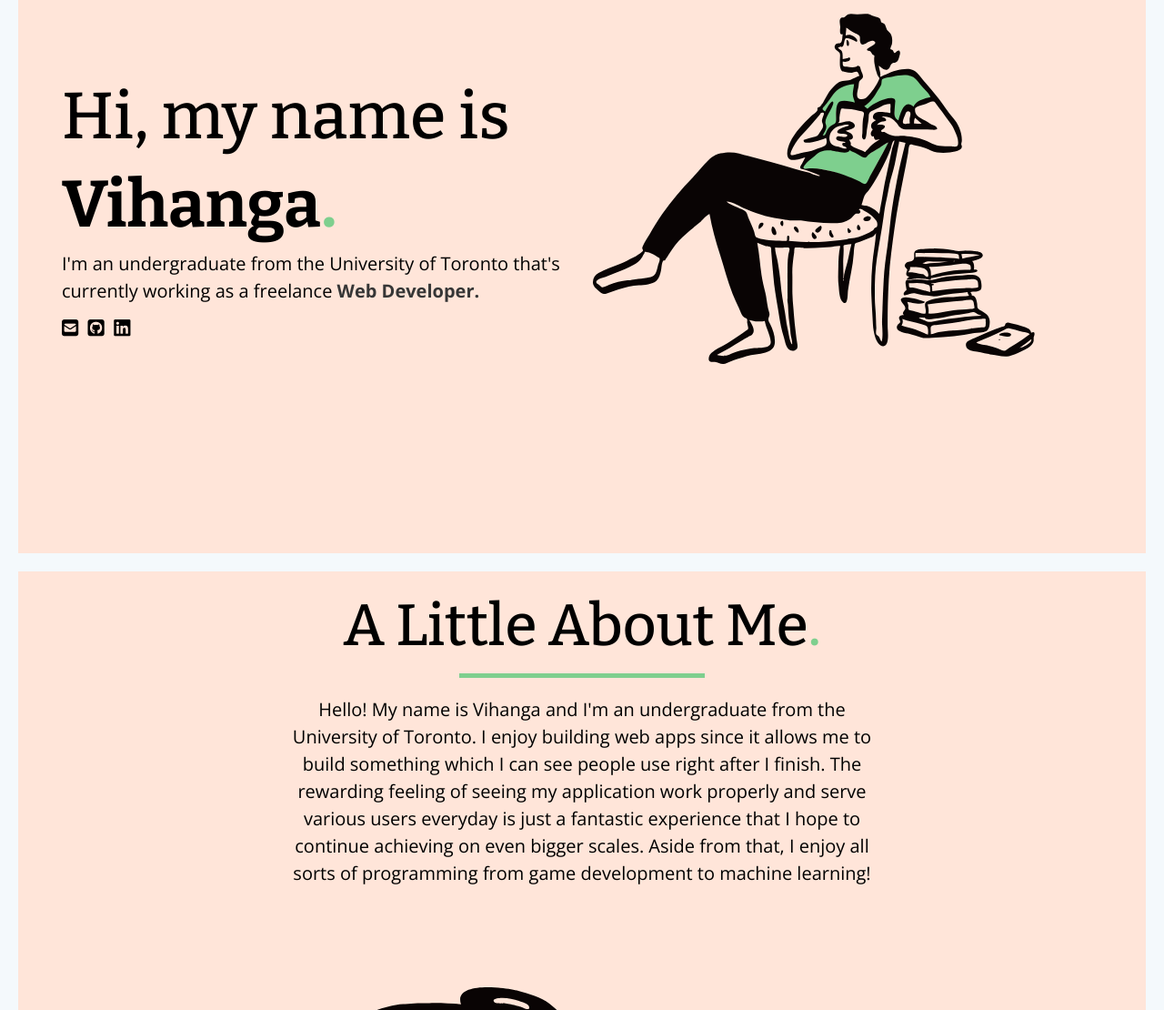
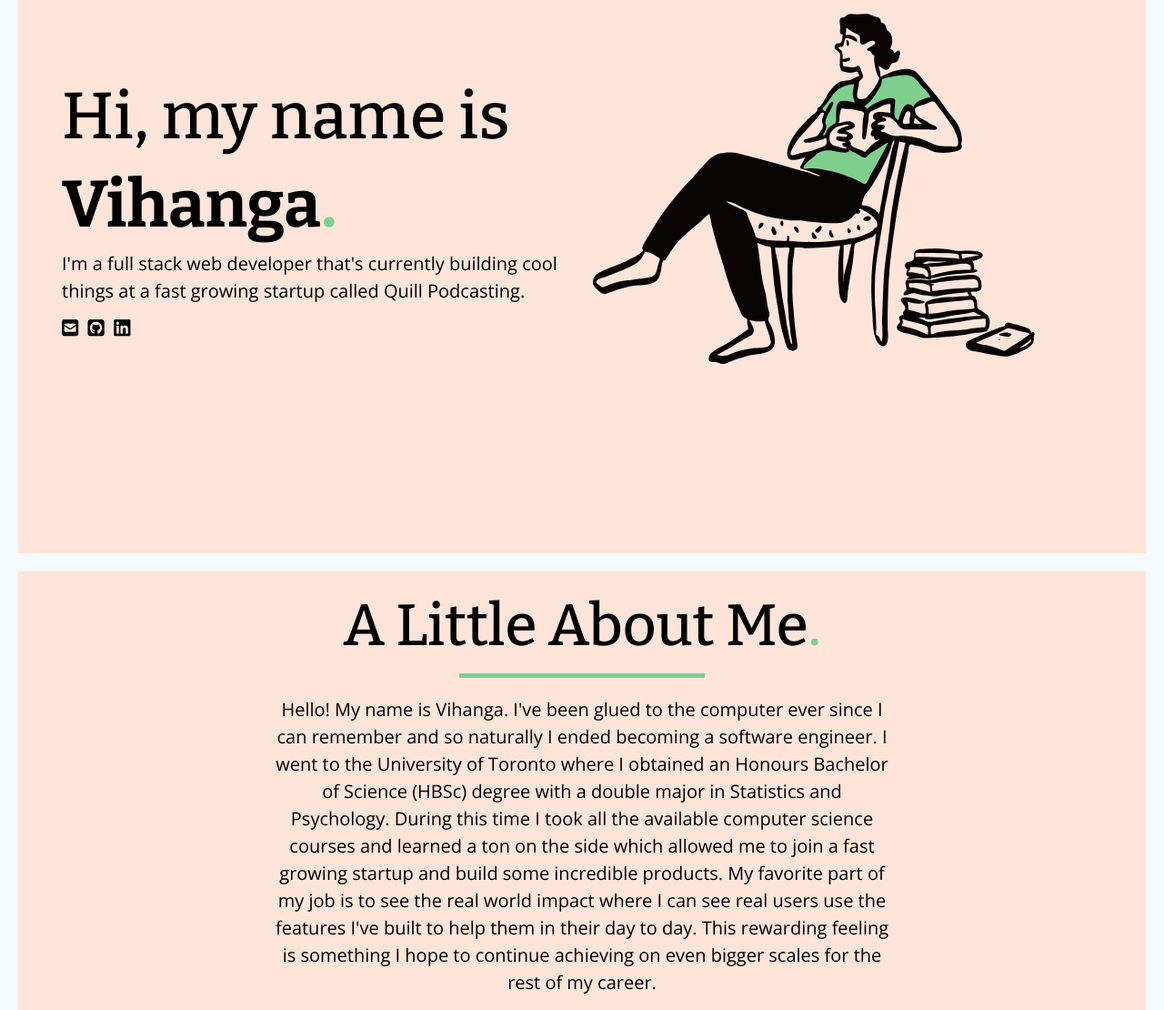
Before and after one commit to VihangaR/VihangaR.github.io, a plain HTML site: page index.html in a window 1280 px wide. Shown: the part 172-1282 px from the top of the page at 91% size. Drawn offline with nearby package versions, Linux system fonts and the light colour scheme.

Commit message:
Update index.html

```diff
--- a/index.html
+++ b/index.html
@@ -27,7 +27,7 @@
                                 Hi, my name is <br> <span class="intro-name animate__animated animate__fadeIn animate__delay-1s">Vihanga<span class="green-text">.</span></span>
                             </div>
                             <div class="intro-desc">
-                                I'm an undergraduate from the University of Toronto that's currently working as a freelance <strong>Web Developer.</strong>
+                                I'm a full stack web developer that's currently building cool things at a fast growing startup called Quill Podcasting.
                             </div>
                             <a class="icon-own" href="mailto:vihanga.ratnasinghe@gmail.com">
                                 <i class="fas fa-envelope-square"></i>
@@ -56,10 +56,12 @@
                                 <div class="title-border"></div>
                             </div>
                             <div class="about-desc animate__animated hide">
-                                Hello! My name is Vihanga and I'm an undergraduate from the University of Toronto. I enjoy building web apps since it allows
-                                me to build something which I can see people use right after I finish. The rewarding feeling of seeing my application work properly
-                                and serve various users everyday is just a fantastic experience that I hope to continue achieving on even bigger scales. Aside from
-                                that, I enjoy all sorts of programming from game development to machine learning!
+                                Hello! My name is Vihanga. I've been glued to the computer ever since I can remember and so naturally I ended becoming a software
+                                engineer. I went to the University of Toronto where I obtained an Honours Bachelor of Science (HBSc) degree with a double major in
+                                Statistics and Psychology. During this time I took all the available computer science courses and learned a ton on the side which
+                                allowed me to join a fast growing startup and build some incredible products. My favorite part of my job is to see the real world
+                                impact where I can see real users use the features I've built to help them in their day to day. This rewarding feeling is something
+                                I hope to continue achieving on even bigger scales for the rest of my career.
                             </div>
                         </div>
                     </div>
```
